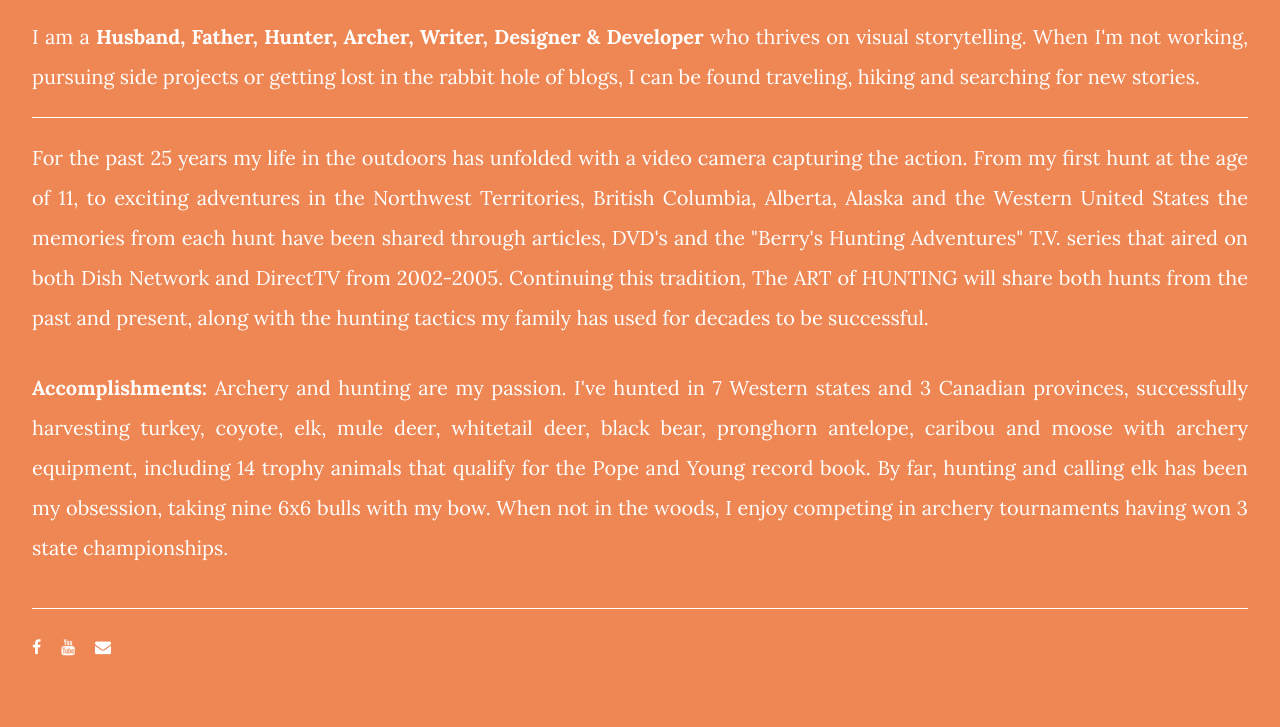
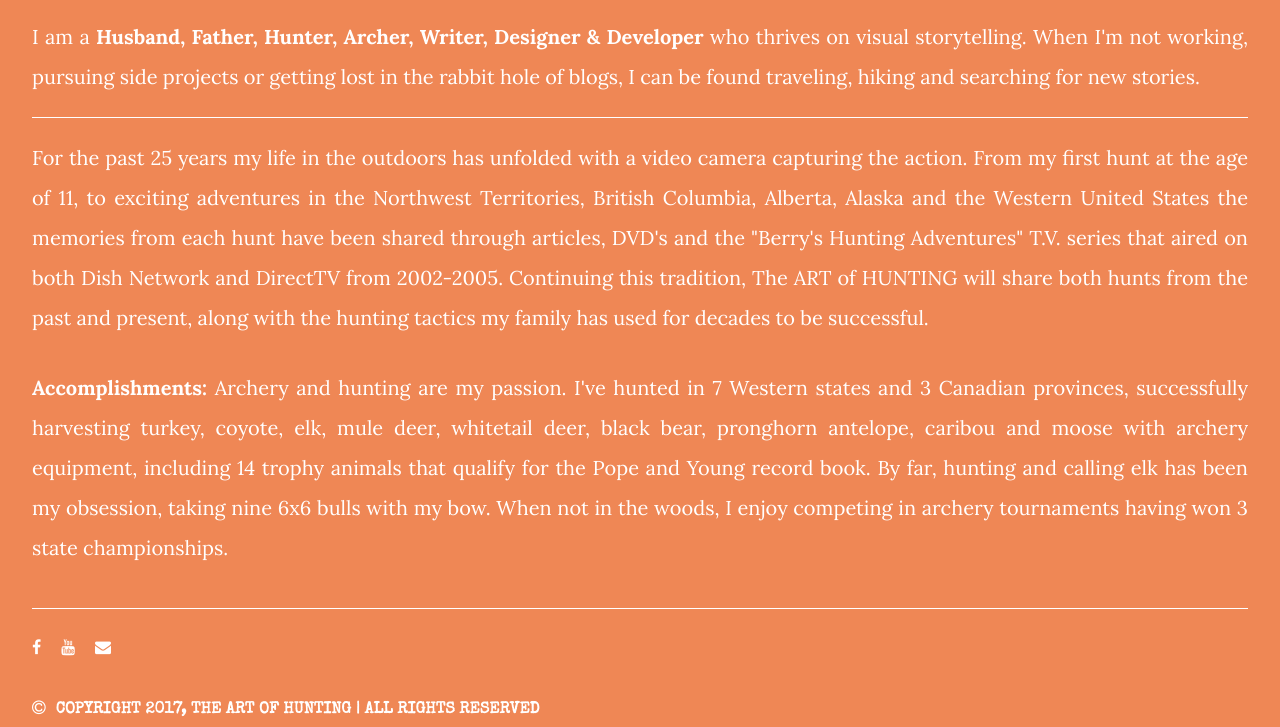
Before and after one commit to chadwberry/art-of-hunting, a plain HTML site: page about/index.html in a window 1280 px wide. Shown: the part 489-1216 px from the top of the page. Before the commit the page ends 1176 px from the top, so only its background shows below. Drawn offline with nearby package versions, Linux system fonts and the light colour scheme; a script that the page names is missing.

Commit message:
added copyright

```diff
--- a/about/index.html
+++ b/about/index.html
@@ -15,6 +15,7 @@
         <script src="js/vendor/modernizr-2.8.3.min.js"></script>
         <link href='https://fonts.googleapis.com/css?family=Lora:400,700' rel='stylesheet' type='text/css'>
         <link href='https://fonts.googleapis.com/css?family=Source+Sans+Pro:400,700' rel='stylesheet' type='text/css'>
+        <link href="https://fonts.googleapis.com/css?family=Special+Elite" rel="stylesheet">
         <link rel="stylesheet" href="http://maxcdn.bootstrapcdn.com/font-awesome/4.3.0/css/font-awesome.min.css">
     </head>
     <body>
@@ -55,6 +56,9 @@
                 <a href="https://www.youtube.com/channel/UCx5RCuib6wlTwJ-m3Rus4XQ" target="_blank"><i class="fa fa-youtube"></i></a>
                 <a href="mailto:chad@artofhunting.net"><i class="fa fa-envelope"></i></a>
             </footer>
+            <div class="legal">
+              <i class="fa fa-copyright"><span class="icon-title">COPYRIGHT 2017, THE ART OF HUNTING | ALL RIGHTS RESERVED<span></i>
+            </div>
         </section>
 
         <script src="https://ajax.googleapis.com/ajax/libs/jquery/1.11.3/jquery.min.js"></script>
--- a/css/about.css
+++ b/css/about.css
@@ -223,7 +223,20 @@ textarea {
        color: black;
    }
 
+   .icon-title {
+       font-family: 'Special Elite', cursive;
+       font-size: 1em;
+       font-weight: bold;
+       padding-left: 10px;
+   }
 
+   .legal {
+       clear: both;
+   }
+
+   .legal i {
+       font-size: 1em;
+   }
 
 /* ==========================================================================
    Helper classes
```
Also changed, not shown: 1 other file.
